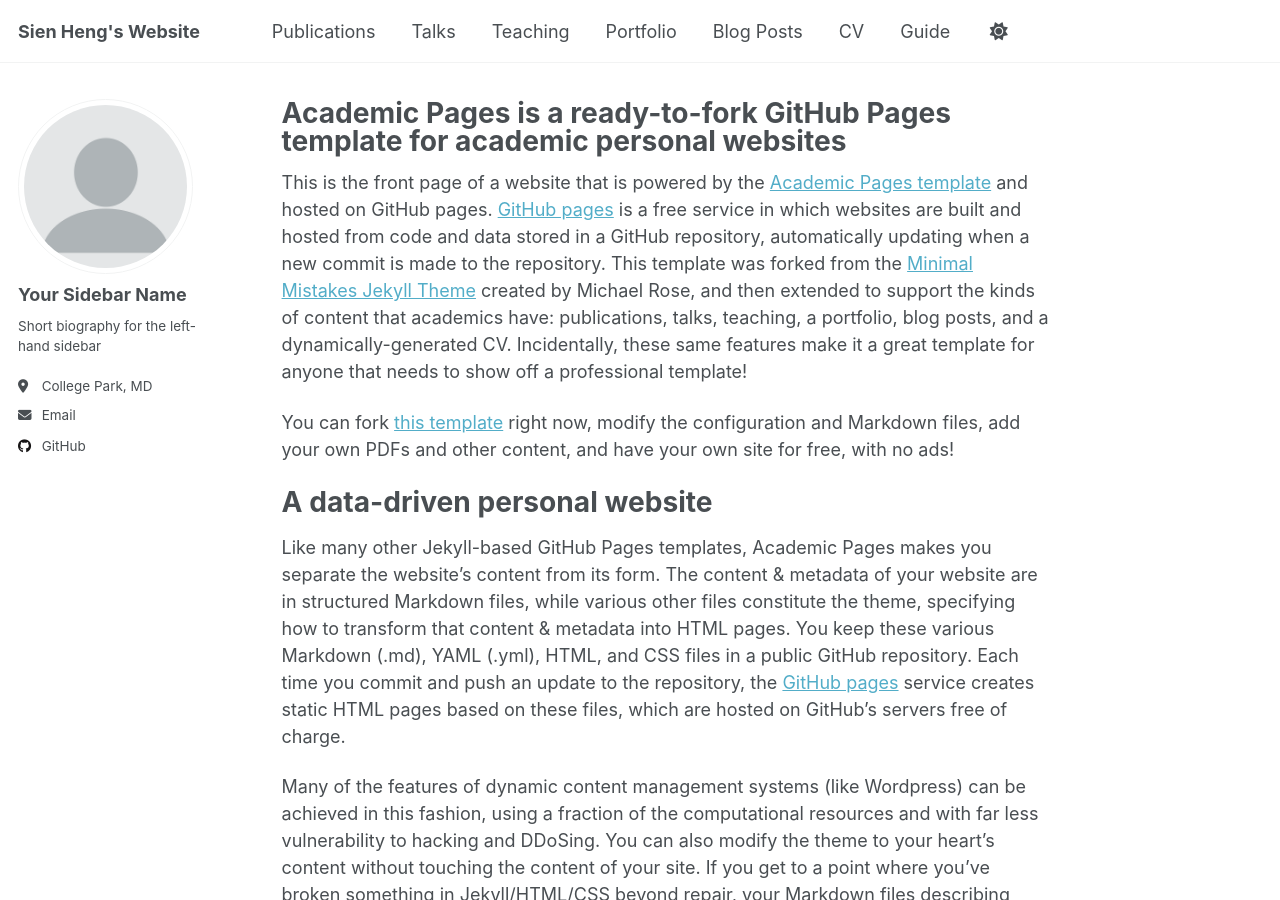
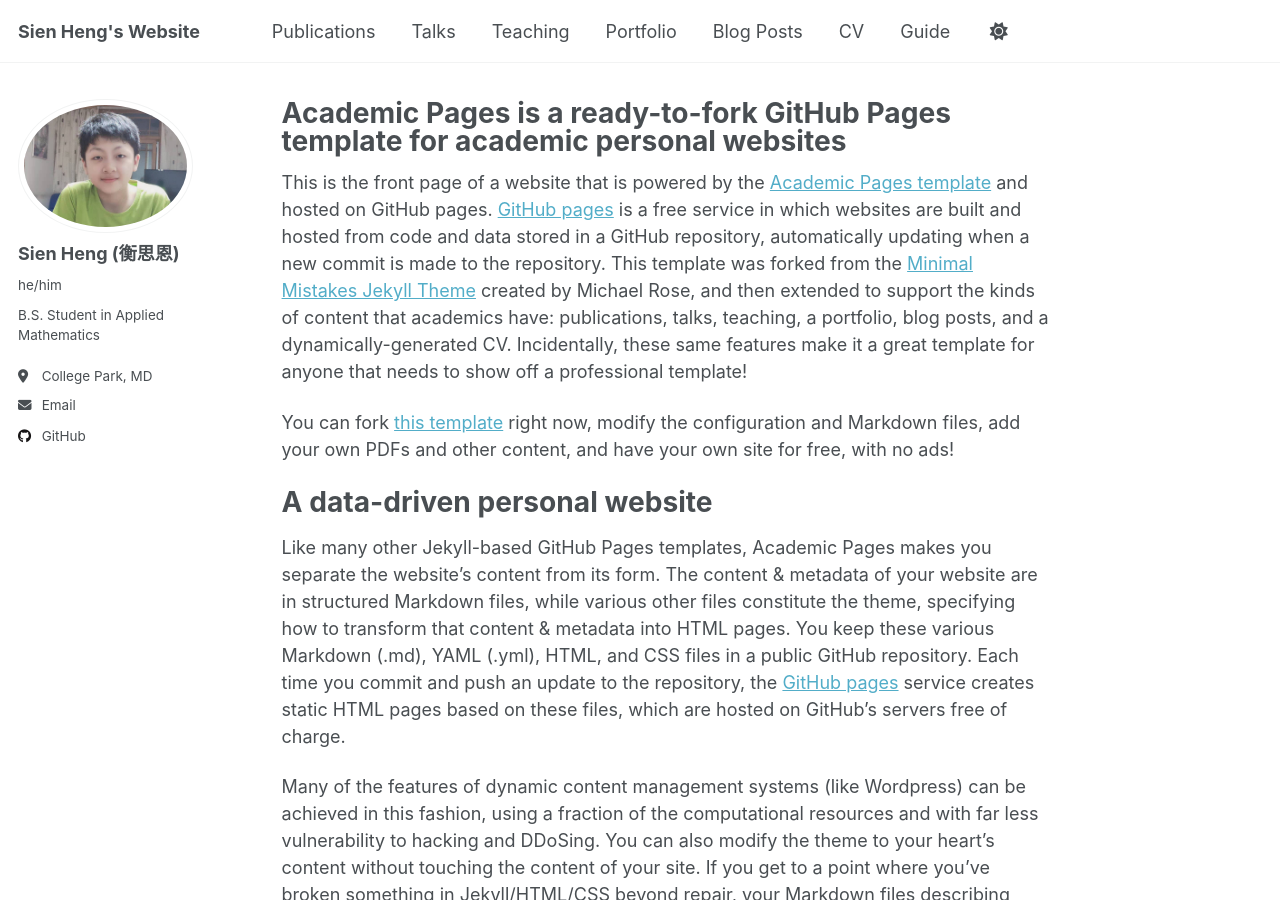
Before and after one commit to SienHeng/sienheng.github.io, a Jekyll site: the page built from _pages/about.md, in a window 1280 px wide and 900 px high. Built offline with Jekyll 4.4.1, drawn with Linux system fonts in a browser that asks for light colours; a script that is not in the unit is left out.

```diff
--- a/_config.yml
+++ b/_config.yml
@@ -24,11 +24,11 @@ repository               : "SienHeng/sienheng.github.io"
 author:
   # Biographic information
   avatar           : "profile.png"
-  name             : "Your Sidebar Name"
-  pronouns         : # example: "she/her"
-  bio              : "Short biography for the left-hand sidebar"
+  name             : "Sien Heng (衡思恩)"
+  pronouns         : "he/him"
+  bio              : "B.S. Student in Applied Mathematics"
   location         : "College Park, MD"
-  Institution      : "University of Maryland, College Park"
+  employer         :
   uri              : # URL
   email            : "sheng923@terpmail.umd.edu"
 
```
Also changed, not shown: images/profile.png, 1 other file.
